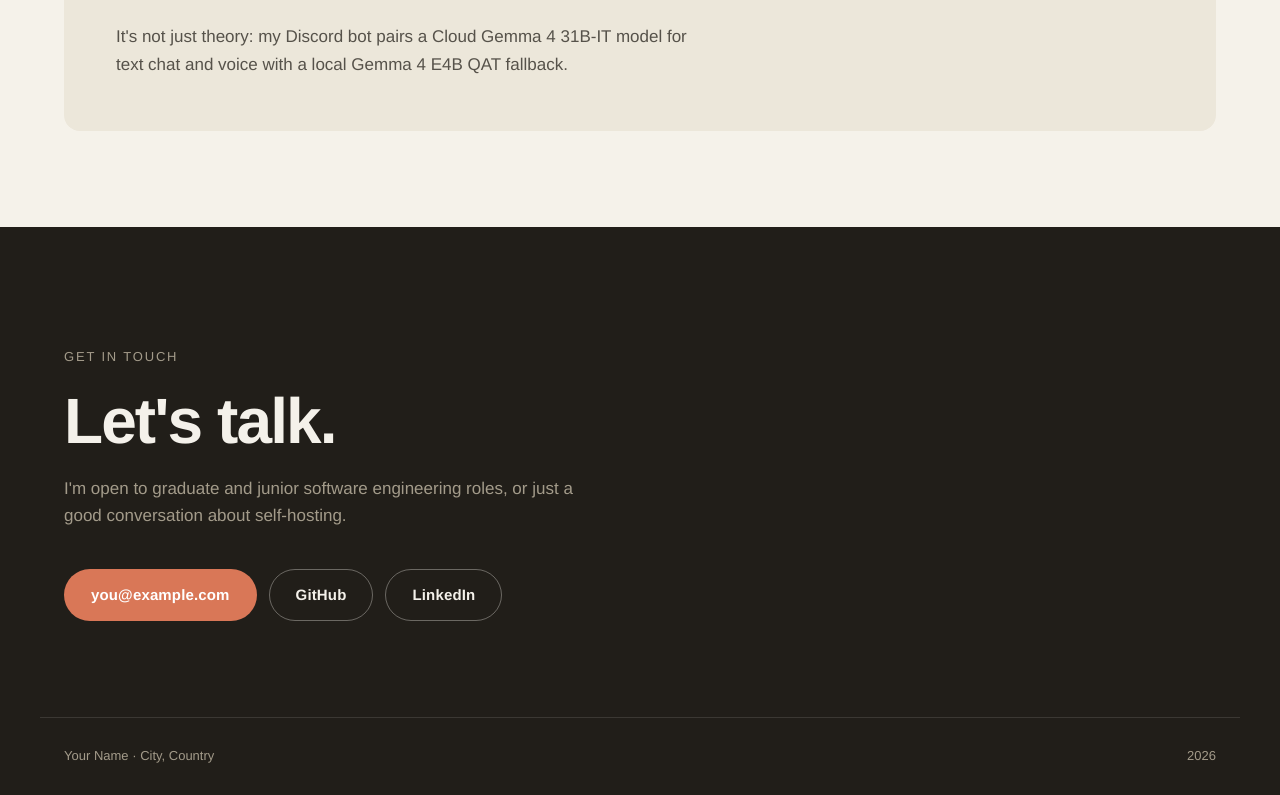
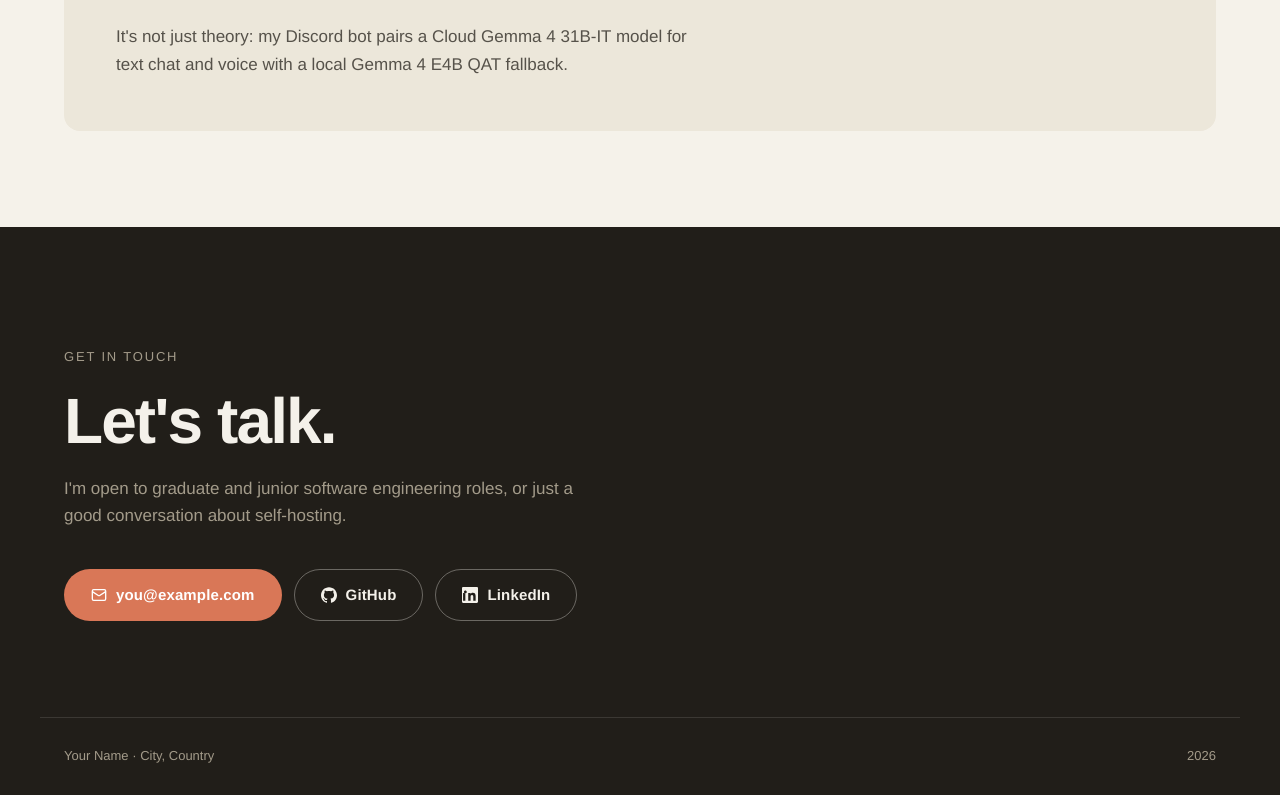
Before and after one commit to mudabbir-ahmad/Portfolio_V1, a React (Vite) app: page / in a window 1280 px wide. Shown: the part 9389-10184 px from the top of the page. Built offline with nearby package versions, Linux system fonts and the light colour scheme; no server answers.

Commit message:
Add platform icons to contact buttons

```diff
--- a/src/components/Contact.jsx
+++ b/src/components/Contact.jsx
@@ -1,5 +1,36 @@
 import { profile } from "../content.js";
 
+// Monochrome platform glyphs, same pattern as skill-icons.js (simple-icons MIT / lucide ISC).
+const contactIcons = {
+  email: {
+    vb: "0 0 24 24",
+    inner:
+      '<rect x="2" y="4" width="20" height="16" rx="2" fill="none" stroke="currentColor" stroke-width="2"/><path d="m22 7-8.97 5.7a1.94 1.94 0 0 1-2.06 0L2 7" fill="none" stroke="currentColor" stroke-width="2"/>',
+  },
+  github: {
+    vb: "0 0 24 24",
+    inner:
+      '<path d="M12 .297c-6.63 0-12 5.373-12 12 0 5.303 3.438 9.8 8.205 11.385.6.113.82-.258.82-.577 0-.285-.01-1.04-.015-2.04-3.338.724-4.042-1.61-4.042-1.61C4.422 18.07 3.633 17.7 3.633 17.7c-1.087-.744.084-.729.084-.729 1.205.084 1.838 1.236 1.838 1.236 1.07 1.835 2.809 1.305 3.495.998.108-.776.417-1.305.76-1.605-2.665-.3-5.466-1.332-5.466-5.93 0-1.31.465-2.38 1.235-3.22-.135-.303-.54-1.523.105-3.176 0 0 1.005-.322 3.3 1.23.96-.267 1.98-.399 3-.405 1.02.006 2.04.138 3 .405 2.28-1.552 3.285-1.23 3.285-1.23.645 1.653.24 2.873.12 3.176.765.84 1.23 1.91 1.23 3.22 0 4.61-2.805 5.625-5.475 5.92.42.36.81 1.096.81 2.22 0 1.606-.015 2.896-.015 3.286 0 .315.21.69.825.57C20.565 22.092 24 17.592 24 12.297c0-6.627-5.373-12-12-12"/>',
+  },
+  linkedin: {
+    vb: "0 0 24 24",
+    inner:
+      '<path d="M20.447 20.452h-3.554v-5.569c0-1.328-.027-3.037-1.852-3.037-1.853 0-2.136 1.445-2.136 2.939v5.667H9.351V9h3.414v1.561h.048c.477-.9 1.637-1.85 3.378-1.85 3.601 0 4.267 2.37 4.267 5.455v6.286zM5.04 9.429C3.89 9.429 2.967 8.511 2.967 7.365c0-1.154.926-2.074 2.073-2.074 1.146 0 2.074.92 2.074 2.074 0 1.146-.922 2.068-2.075 2.073zm.004 11.02h-3.44V9h3.44v11.45zM22.225 0H1.771C.792 0 0 .774 0 1.729v20.542C0 23.227.792 24 1.771 24h20.451C23.2 24 24 23.227 24 22.271V1.729C24 .774 23.2 0 22.222 0h.003z"/>',
+  },
+};
+
+function ContactGlyph({ name }) {
+  const icon = contactIcons[name];
+  return (
+    <svg
+      viewBox={icon.vb}
+      fill="currentColor"
+      className="contact-icon"
+      aria-hidden="true"
+      dangerouslySetInnerHTML={{ __html: icon.inner }}
+    />
+  );
+}
 export default function Contact() {
   const year = new Date().getFullYear();
   return (
@@ -12,12 +43,15 @@
         </p>
         <div className="contact-actions">
           <a className="btn btn-primary" href={`mailto:${profile.email}`}>
+            <ContactGlyph name="email" />
             {profile.email}
           </a>
           <a className="btn btn-outline-light" href={profile.github} target="_blank" rel="noreferrer">
+            <ContactGlyph name="github" />
             GitHub
           </a>
           <a className="btn btn-outline-light" href={profile.linkedin} target="_blank" rel="noreferrer">
+            <ContactGlyph name="linkedin" />
             LinkedIn
           </a>
         </div>
--- a/src/index.css
+++ b/src/index.css
@@ -1180,6 +1180,18 @@
   margin-top: 40px;
 }
 
+.contact-actions .btn {
+  display: inline-flex;
+  align-items: center;
+  gap: 9px;
+}
+
+.contact-icon {
+  width: 16px;
+  height: 16px;
+  flex: none;
+}
+
 .contact .btn-primary {
   background: var(--accent);
   color: var(--accent-contrast);
```
